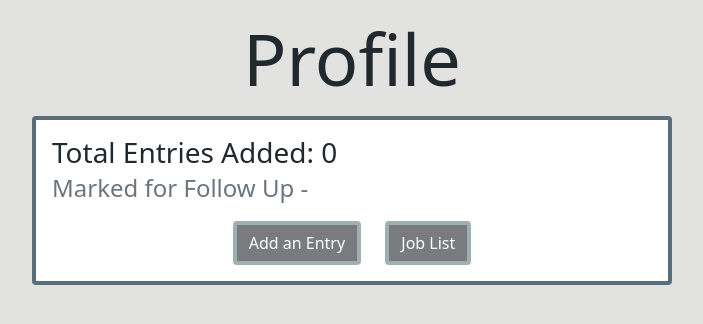
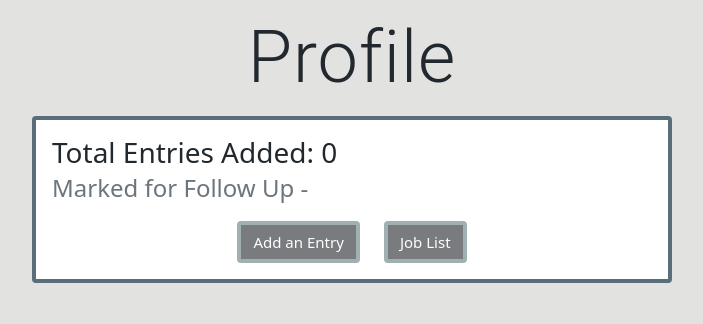
Before and after one commit to raphtis/JobHunt, a Django app: template jobHuntProject/jobHuntApp/templates/profile.html in a window 1280 px wide. Shown: the part 116-440 px from the top of the page, without its empty margins (288-991 px from the left). Run offline with Django 3.2, Linux system fonts and the light colour scheme; the template is opened without the code that fills it, so the values that code supplies are empty; some web fonts are replaced.

Commit message:
Modified font for titles

```diff
--- a/jobHuntProject/jobHuntApp/static/css/style.css
+++ b/jobHuntProject/jobHuntApp/static/css/style.css
@@ -2,6 +2,8 @@
     font-family: "Bright";
     src: url(/static/css/Bright.ttf);
 }
+
+@import url('https://fonts.googleapis.com/css2?family=Roboto:wght@100&display=swap');
 
 * {
     /* border: 1px lightcoral solid; */
@@ -17,6 +19,8 @@
 
 h1 {
     margin: 15px;
+    font-family: 'Roboto', sans-serif;
+    letter-spacing: 1px;
 }
 
 .display-6 {
@@ -93,3 +97,7 @@
 .navbar-light .navbar-brand {
     color: #607d82;
 }
+
+.card a {
+    font-size: 15px;
+}
--- a/jobHuntProject/jobHuntApp/templates/addlisting.html
+++ b/jobHuntProject/jobHuntApp/templates/addlisting.html
@@ -2,6 +2,7 @@
         <meta charset="utf-8">
         <meta http-equiv="X-UA-Compatible" content="IE=edge">
         <title>Add a Listing</title>
+        <link rel="icon" type="image/png" href="/static/img/briefcase-favicon.png"/>
         <link href="https://cdn.jsdelivr.net/npm/bootstrap@5.1.0/dist/css/bootstrap.min.css" rel="stylesheet" integrity="sha384-KyZXEAg3QhqLMpG8r+8fhAXLRk2vvoC2f3B09zVXn8CA5QIVfZOJ3BCsw2P0p/We" crossorigin="anonymous">
         <meta name="description" content="">
         <meta name="viewport" content="width=device-width, initial-scale=1">
--- a/jobHuntProject/jobHuntApp/templates/index.html
+++ b/jobHuntProject/jobHuntApp/templates/index.html
@@ -8,6 +8,7 @@
     <meta name="viewport" content="width=device-width, initial-scale=1">
     <link rel="stylesheet" href="/static/css/style.css">
     <title>Login or Create an Account</title>
+    <link rel="icon" type="image/png" href="/static/img/briefcase-favicon.png"/>
 </head>
     <body>
     {% include "navBar.html" %}
--- a/jobHuntProject/jobHuntApp/templates/jobs.html
+++ b/jobHuntProject/jobHuntApp/templates/jobs.html
@@ -5,6 +5,7 @@
         <meta charset="utf-8">
         <meta http-equiv="X-UA-Compatible" content="IE=edge">
         <title>Job Listings</title>
+        <link rel="icon" type="image/png" href="/static/img/briefcase-favicon.png"/>
         <link href="https://cdn.jsdelivr.net/npm/bootstrap@5.1.0/dist/css/bootstrap.min.css" rel="stylesheet" integrity="sha384-KyZXEAg3QhqLMpG8r+8fhAXLRk2vvoC2f3B09zVXn8CA5QIVfZOJ3BCsw2P0p/We" crossorigin="anonymous">
         <meta name="description" content="">
         <meta name="viewport" content="width=device-width, initial-scale=1">
--- a/jobHuntProject/jobHuntApp/templates/listingdetails.html
+++ b/jobHuntProject/jobHuntApp/templates/listingdetails.html
@@ -2,6 +2,7 @@
         <meta charset="utf-8">
         <meta http-equiv="X-UA-Compatible" content="IE=edge">
         <title>Listing Details</title>
+        <link rel="icon" type="image/png" href="/static/img/briefcase-favicon.png"/>
         <link href="https://cdn.jsdelivr.net/npm/bootstrap@5.1.0/dist/css/bootstrap.min.css" rel="stylesheet" integrity="sha384-KyZXEAg3QhqLMpG8r+8fhAXLRk2vvoC2f3B09zVXn8CA5QIVfZOJ3BCsw2P0p/We" crossorigin="anonymous">
         <meta name="description" content="">
         <meta name="viewport" content="width=device-width, initial-scale=1">
--- a/jobHuntProject/jobHuntApp/templates/navBar.html
+++ b/jobHuntProject/jobHuntApp/templates/navBar.html
@@ -1,9 +1,11 @@
+
 <nav class="navbar navbar-expand-lg navbar-light bg-light">
     <a class="navbar-brand app_title" href="/jobs">Job Hunt</a>
-    <button class="navbar-toggler" type="button" data-toggle="collapse" data-target="#navbarText" aria-controls="navbarText" aria-expanded="false" aria-label="Toggle navigation">
+    <button class="navbar-toggler" type="button" data-toggle="collapse" data-target="#navbarTextTitle" aria-controls="navbarTextTitle" aria-expanded="false" aria-label="Toggle navigation">
         <span class="navbar-toggler-icon"></span>
     </button>
-    <div class="collapse navbar-collapse" id="navbarText">
+
+    <div class="collapse navbar-collapse" id="navbarTextTitle">
         <ul class="navbar-nav mr-auto">
         <li class="nav-item">
             <a class="nav-link" href="/addlisting">Add an Entry</a>
@@ -18,6 +20,9 @@
             <a class="nav-link" href="/logout">Logout</a>
         </li>
         </ul>
+        <span class="navbar-text">
+
+        </span>
 
     </div>
 </nav>
--- a/jobHuntProject/jobHuntApp/templates/profile.html
+++ b/jobHuntProject/jobHuntApp/templates/profile.html
@@ -5,6 +5,7 @@
         <meta charset="utf-8">
         <meta http-equiv="X-UA-Compatible" content="IE=edge">
         <title>Profile</title>
+        <link rel="icon" type="image/png" href="/static/img/briefcase-favicon.png"/>
         <link href="https://cdn.jsdelivr.net/npm/bootstrap@5.1.0/dist/css/bootstrap.min.css" rel="stylesheet" integrity="sha384-KyZXEAg3QhqLMpG8r+8fhAXLRk2vvoC2f3B09zVXn8CA5QIVfZOJ3BCsw2P0p/We" crossorigin="anonymous">
         <meta name="description" content="">
         <meta name="viewport" content="width=device-width, initial-scale=1">
```
Also changed, not shown: jobHuntProject/db.sqlite3, jobHuntProject/jobHuntApp/static/img/briefcase-favicon.png (added), jobHuntProject/jobHuntApp/static/img/jobfavicon.png (added).
